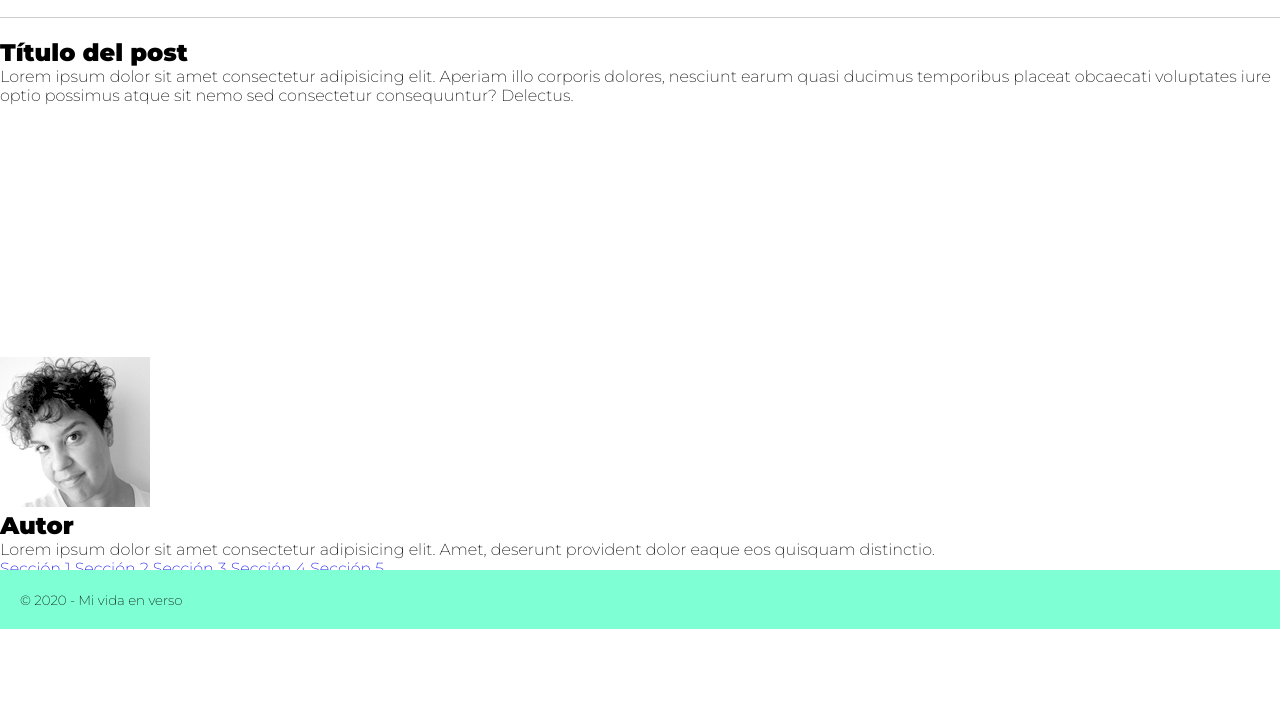
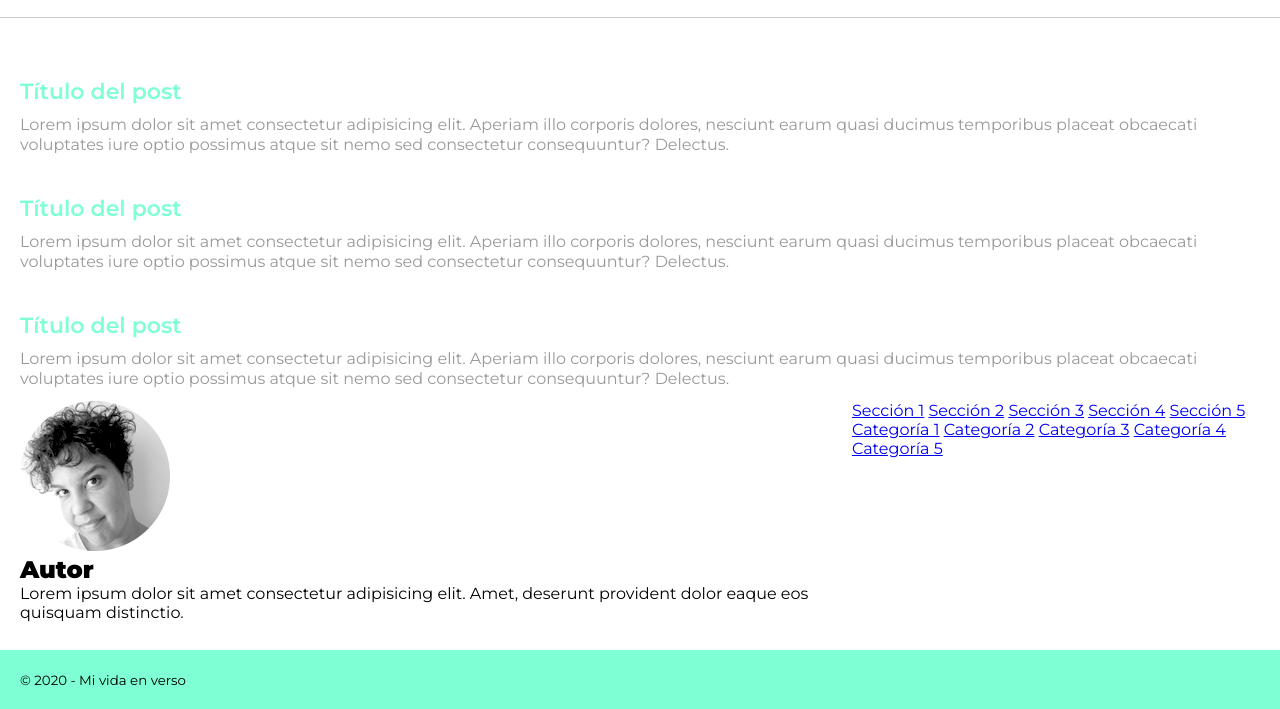
Before and after one commit to anaapezteguia/Repaso-HTML-CSS-Sass, a plain HTML site: page ejercicio-repaso-final/index.html in a window 1280 px wide. Shown: the part 171-880 px from the top of the page. Before the commit the page ends 800 px from the top, so only its background shows below. Drawn offline with Linux system fonts and the light colour scheme.

Commit message:
Add grid to posts section and change author pic

```diff
--- a/ejercicio-repaso-final/index.html
+++ b/ejercicio-repaso-final/index.html
@@ -4,7 +4,7 @@
     <meta charset="UTF-8">
     <meta name="viewport" content="width=device-width, initial-scale=1.0">
     <link rel="preconnect" href="https://fonts.gstatic.com">
-<link href="https://fonts.googleapis.com/css2?family=Montserrat:ital,wght@0,200;0,600;0,900;1,200;1,600;1,900&display=swap" rel="stylesheet">
+<link href="https://fonts.googleapis.com/css2?family=Montserrat:ital,wght@0,200;0,400;0,600;0,900;1,200;1,400;1,600;1,900&display=swap" rel="stylesheet">
     <link rel="stylesheet" href="./styles/main.css">
     <link rel="icon" href="./images/miFavicon.png" />
     <title>Ejercicio repaso final</title>
@@ -21,12 +21,20 @@
                     <h2 class="post__item--title">Título del post</h2>
                     <p class=" post__item--text">Lorem ipsum dolor sit amet consectetur adipisicing elit. Aperiam illo corporis dolores, nesciunt earum quasi ducimus temporibus placeat obcaecati voluptates iure optio possimus atque sit nemo sed consectetur consequuntur? Delectus.</p>
                 </div>
+                <div class="post__item">
+                    <h2 class="post__item--title">Título del post</h2>
+                    <p class=" post__item--text">Lorem ipsum dolor sit amet consectetur adipisicing elit. Aperiam illo corporis dolores, nesciunt earum quasi ducimus temporibus placeat obcaecati voluptates iure optio possimus atque sit nemo sed consectetur consequuntur? Delectus.</p>
+                </div>
+                <div class="post__item">
+                    <h2 class="post__item--title">Título del post</h2>
+                    <p class=" post__item--text">Lorem ipsum dolor sit amet consectetur adipisicing elit. Aperiam illo corporis dolores, nesciunt earum quasi ducimus temporibus placeat obcaecati voluptates iure optio possimus atque sit nemo sed consectetur consequuntur? Delectus.</p>
+                </div>
             </section>
             <section class="secondary-content">
-                <aside>
-                    <img src="./images/itsMe.jpg" alt="author picture">
-                    <h2>Autor</h2>
-                    <p>Lorem ipsum dolor sit amet consectetur adipisicing elit. Amet, deserunt provident dolor eaque eos quisquam distinctio.</p>
+                <aside class="author">
+                    <img src="./images/itsMe.png" alt="author picture" class="author__img">
+                    <h2 class="author__title">Autor</h2>
+                    <p class="author__text">Lorem ipsum dolor sit amet consectetur adipisicing elit. Amet, deserunt provident dolor eaque eos quisquam distinctio.</p>
                 </aside>
                 <nav class="menu">
                     <ul class="menu__sections">
--- a/ejercicio-repaso-final/styles/main.css
+++ b/ejercicio-repaso-final/styles/main.css
@@ -33,7 +33,33 @@ li {
   grid-template-columns: 1fr;
   grid-template-rows: 60% 40%;
   height: 100vh;
+  padding: 20px;
 }
+.post {
+  display: grid;
+  grid-template-columns: 1fr;
+  grid-template-rows: repeat (3, 1fr);
+}
+.post__item {
+  margin: 20px 0;
+}
+.post__item--title {
+  font-size: 22px;
+  font-weight: 600;
+  color: aquamarine;
+  margin-bottom: 10px;
+}
+.post__item--text {
+  font-size: 16px;
+  line-height: 20px;
+  font-weight: 400;
+  color: #999;
+}
+.secondary-content {
+  display: flex;
+  flex-direction: row;
+}
+
 .footer {
   background-color: aquamarine;
   flex-grow: 1;
```
Also changed, not shown: ejercicio-repaso-final/images/itsMe.png (added).
